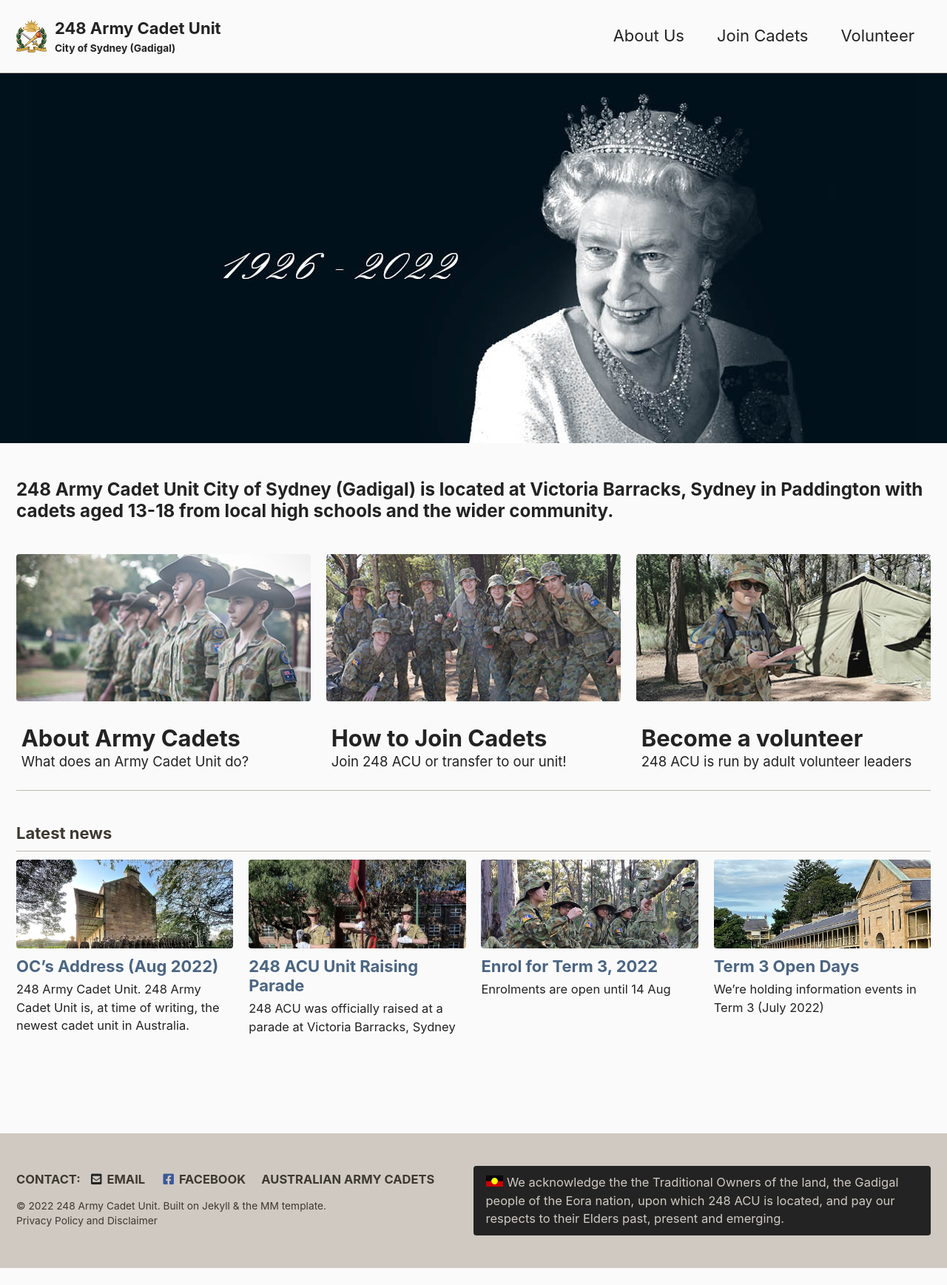
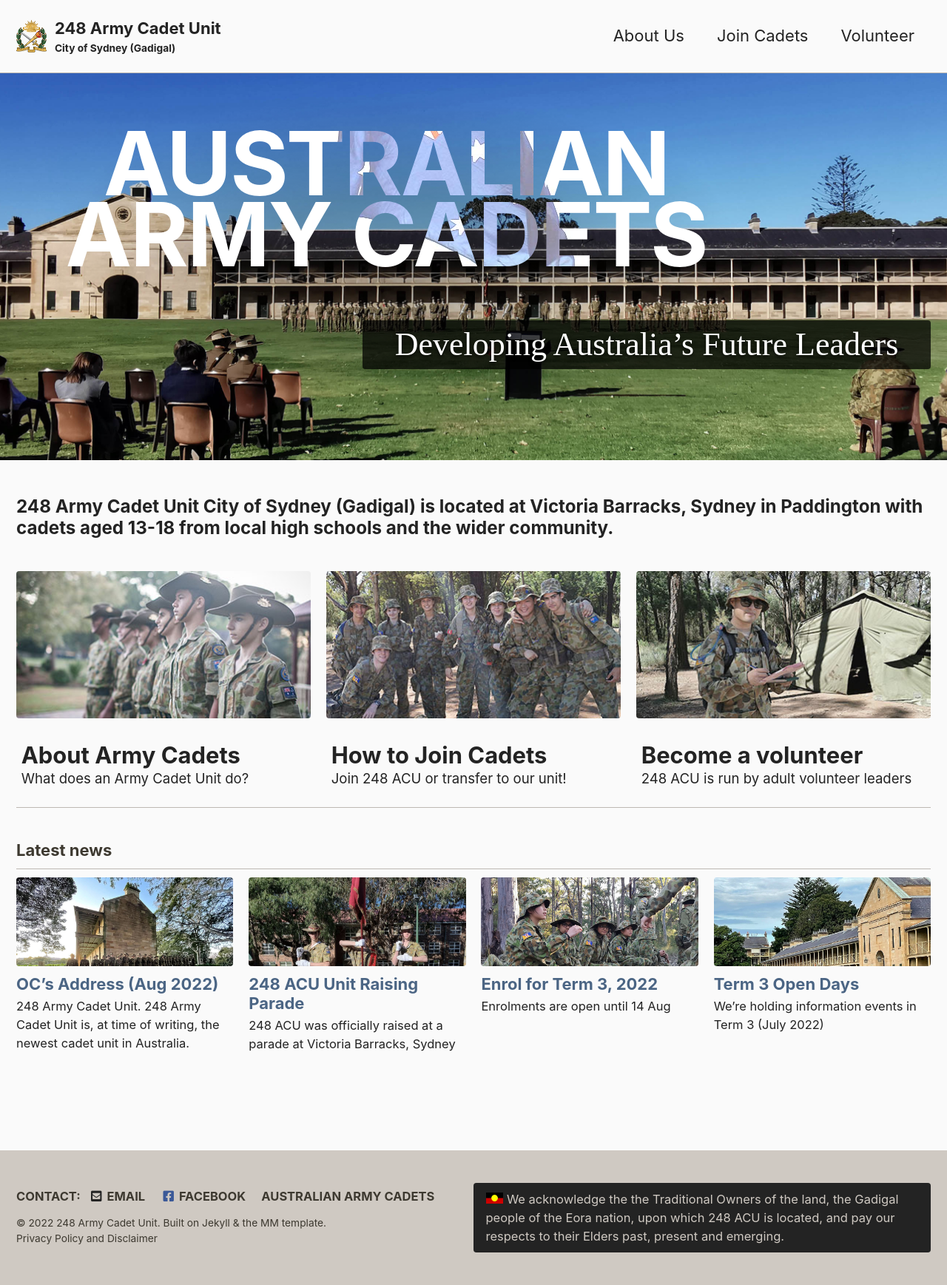
Before and after one commit to alansfyeung/248acu-website, a Jekyll site: the page built from index.html, in a window 1280 px wide. Shown: the whole page at 74% size. Built offline with Jekyll 4.4.1, drawn with Linux system fonts in a browser that asks for light colours; cached includes are drawn as plain includes; the list of posts is cut into pages by our own code; before the commit the page ends 1714 px from its top, so only the background shows below that.

Commit message:
Remove condolence header

```diff
--- a/index.html
+++ b/index.html
@@ -7,8 +7,7 @@
   og_image: /assets/images/og/248acu-og.jpg
   hero_title: Australian Army Cadets
   hero_tagline: Developing Australia's Future Leaders
-  # overlay_image: /assets/images/home/248acu-home-banner.jpg
-  overlay_image: /assets/images/home/condolence-header.jpg
+  overlay_image: /assets/images/home/248acu-home-banner.jpg
 feature_row:
   - image_path: /assets/images/home/248acu-about-army-cadets.jpg
     alt: "Army cadets on Anzac Day parade"
@@ -28,11 +27,6 @@
 entries_layout: grid  # for the news
 ---
 
-<style>
-.page__hero--overlay { height: 500px; background-color: #01121c; background-position: center center; background-size: contain; }
-.page__hero--overlay .wrapper, .page__hero--overlay .page__title, .page__hero--overlay .page__lead { display: none; }
-</style>
-
 <article class="headlines" style="margin-bottom: 2em;">
   <h4 style="font-size: 1.1em">248 Army Cadet Unit City of Sydney (Gadigal) is located at Victoria Barracks, Sydney
     in Paddington with cadets aged 13-18 from local high schools and the wider community.</h4>
```
